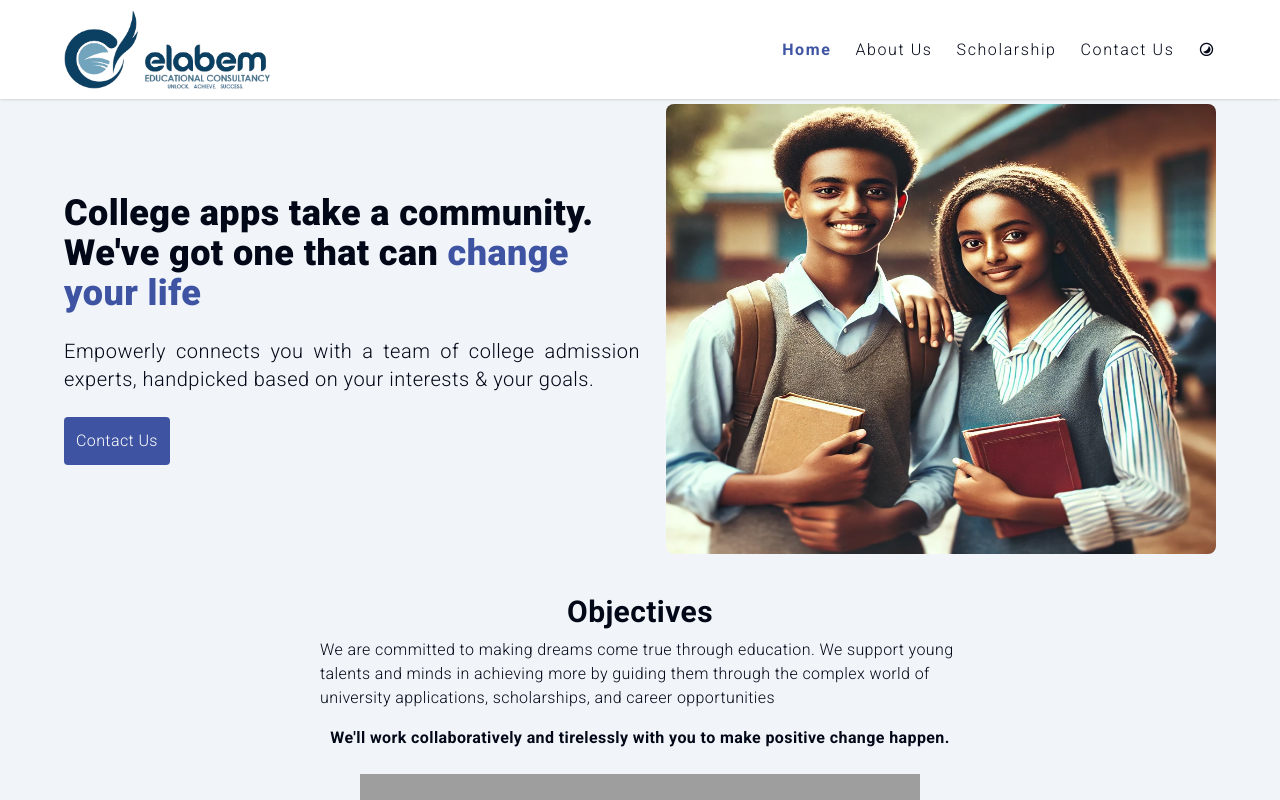
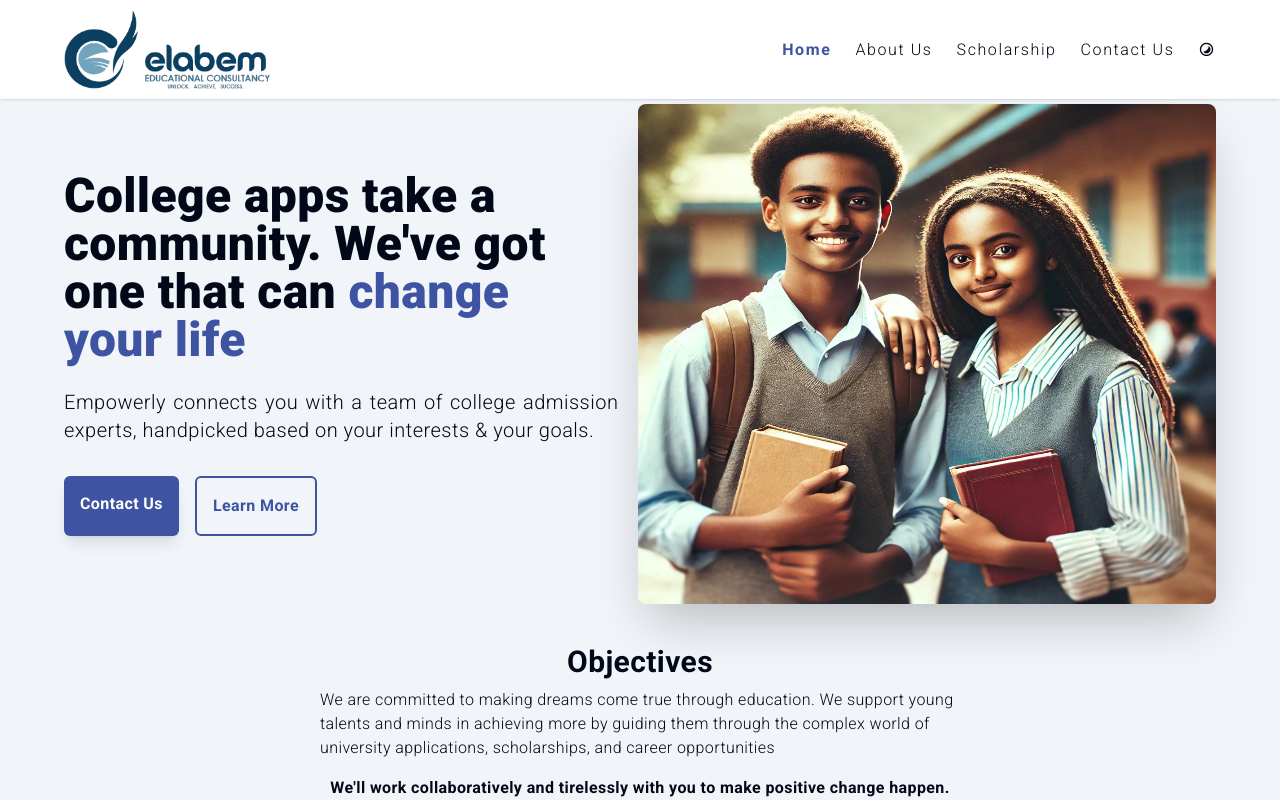
Before and after one commit to kasahun-welela/elabem, a Next.js app: page / in a window 1280 px wide. Shown: the top 800 px of the page. Built offline with nearby package versions, Linux system fonts and the light colour scheme; grey boxes are pictures that could not be loaded.

Commit message:
add animation

```diff
--- a/components/Hero.tsx
+++ b/components/Hero.tsx
@@ -5,30 +5,42 @@ import students from "@/public/student.webp";
 
 export default function Hero() {
   return (
-    <div className="md:flex justify-between items-center w-[90%] mx-auto py-10 mt-16">
-      <div className="md:basis-1/2 text-center md:text-left">
+    <div className="md:flex justify-between items-center w-[90%] mx-auto py-10 mt-16 md:gap-5">
+      <div className="md:basis-1/2 text-center md:text-left animate-fadeIn">
         <div className="flex flex-col gap-6">
-          <h1 className="md:text-4xl lg:text-4xl text-2xl font-extrabold">
+          <h1 className="md:text-4xl lg:text-5xl text-3xl font-extrabold leading-tight">
             College apps take a community. We&apos;ve got one that can{" "}
-            <span className="text-primary">change your life</span>
+            <span className="text-primary relative">
+              change your life
+              <span className="absolute -bottom-2 left-0 w-full h-1 bg-primary/30"></span>
+            </span>
           </h1>
-          <p className="tracking-wide text-justify text-xl">
+          <p className="tracking-wide text-justify text-xl ">
             Empowerly connects you with a team of college admission experts,
             handpicked based on your interests & your goals.
           </p>
         </div>
-        <Link
-          href="/contact-us"
-          className="bg-primary hover:bg-primary/50 p-3 rounded-sm text-white inline-block mt-6"
-        >
-          Contact Us
-        </Link>
+        <div className="flex flex-col sm:flex-row gap-4 mt-8">
+          <Link
+            href="/contact-us"
+            className="bg-primary hover:bg-primary/80 transition-all duration-300 p-4 rounded-md text-white inline-block text-center font-semibold shadow-lg hover:shadow-xl"
+          >
+            Contact Us
+          </Link>
+          <Link
+            href="/about"
+            className="border-2 border-primary text-primary hover:bg-primary hover:text-white transition-all duration-300 p-4 rounded-md inline-block text-center font-semibold"
+          >
+            Learn More
+          </Link>
+        </div>
       </div>
-      <div className=" mt-16 md:mt-0">
+      <div className="mt-16 md:mt-0 animate-fadeInRight">
         <Image
           src={students}
-          alt="hero image"
-          className="md:h-[450px] md:w-[550px] rounded-lg"
+          alt="Students collaborating on college applications"
+          className="md:h-[500px] md:w-[600px] rounded-lg shadow-2xl transition-transform duration-300"
+          priority
         />
       </div>
     </div>
--- a/package.json
+++ b/package.json
@@ -20,7 +20,7 @@
     "clsx": "^2.1.1",
     "embla-carousel-autoplay": "^8.5.2",
     "embla-carousel-react": "^8.5.2",
-    "framer-motion": "^12.0.6",
+    "framer-motion": "^12.10.0",
     "lucide-react": "^0.474.0",
     "next": "15.1.6",
     "next-themes": "^0.4.4",
--- a/tailwind.config.ts
+++ b/tailwind.config.ts
@@ -75,11 +75,21 @@ export default {
   				to: {
   					height: '0'
   				}
-  			}
+  			},
+  			fadeIn: {
+  				'0%': { opacity: '0', transform: 'translateY(20px)' },
+  				'100%': { opacity: '1', transform: 'translateY(0)' },
+  			},
+  			fadeInRight: {
+  				'0%': { opacity: '0', transform: 'translateX(20px)' },
+  				'100%': { opacity: '1', transform: 'translateX(0)' },
+  			},
   		},
   		animation: {
   			'accordion-down': 'accordion-down 0.2s ease-out',
-  			'accordion-up': 'accordion-up 0.2s ease-out'
+  			'accordion-up': 'accordion-up 0.2s ease-out',
+  			fadeIn: 'fadeIn 0.8s ease-out forwards',
+  			fadeInRight: 'fadeInRight 0.8s ease-out forwards',
   		}
   	}
   },
```
Also changed, not shown: 1 other file (tests, documents, lock files or other folders).
